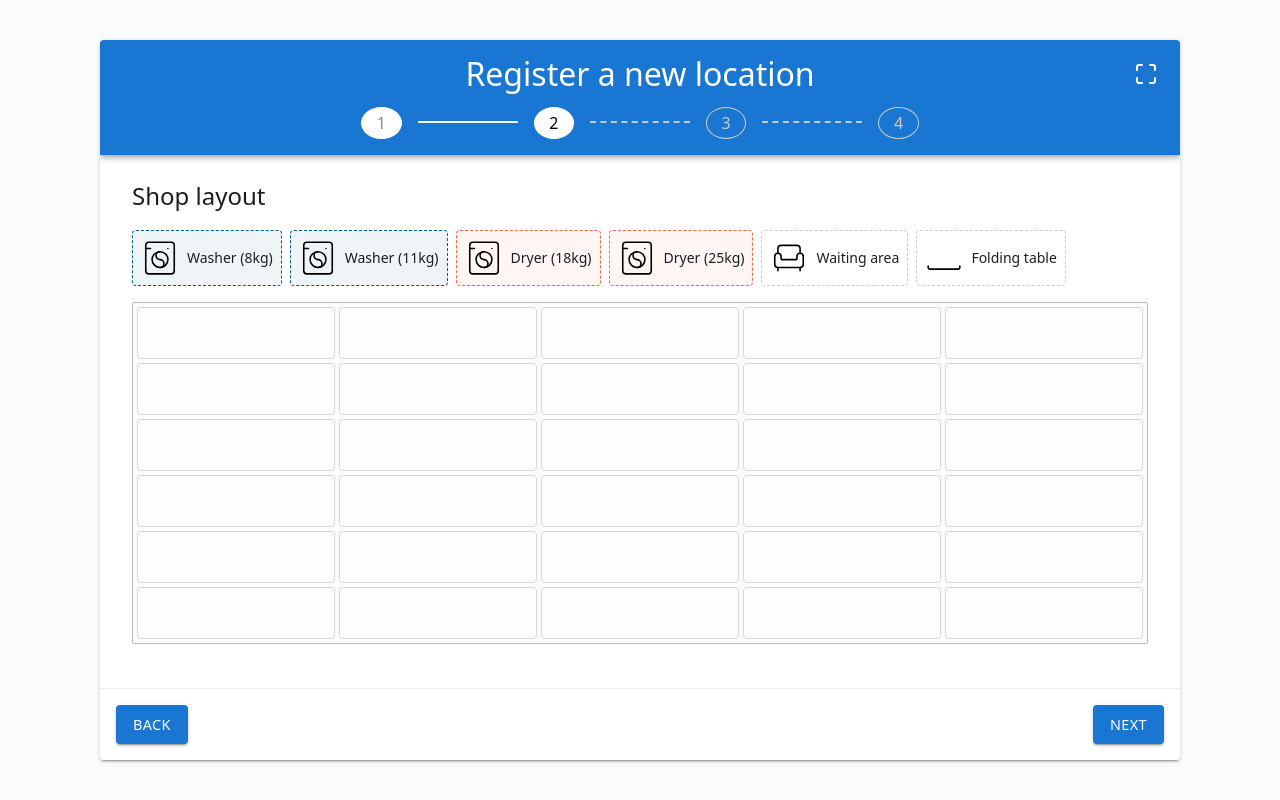
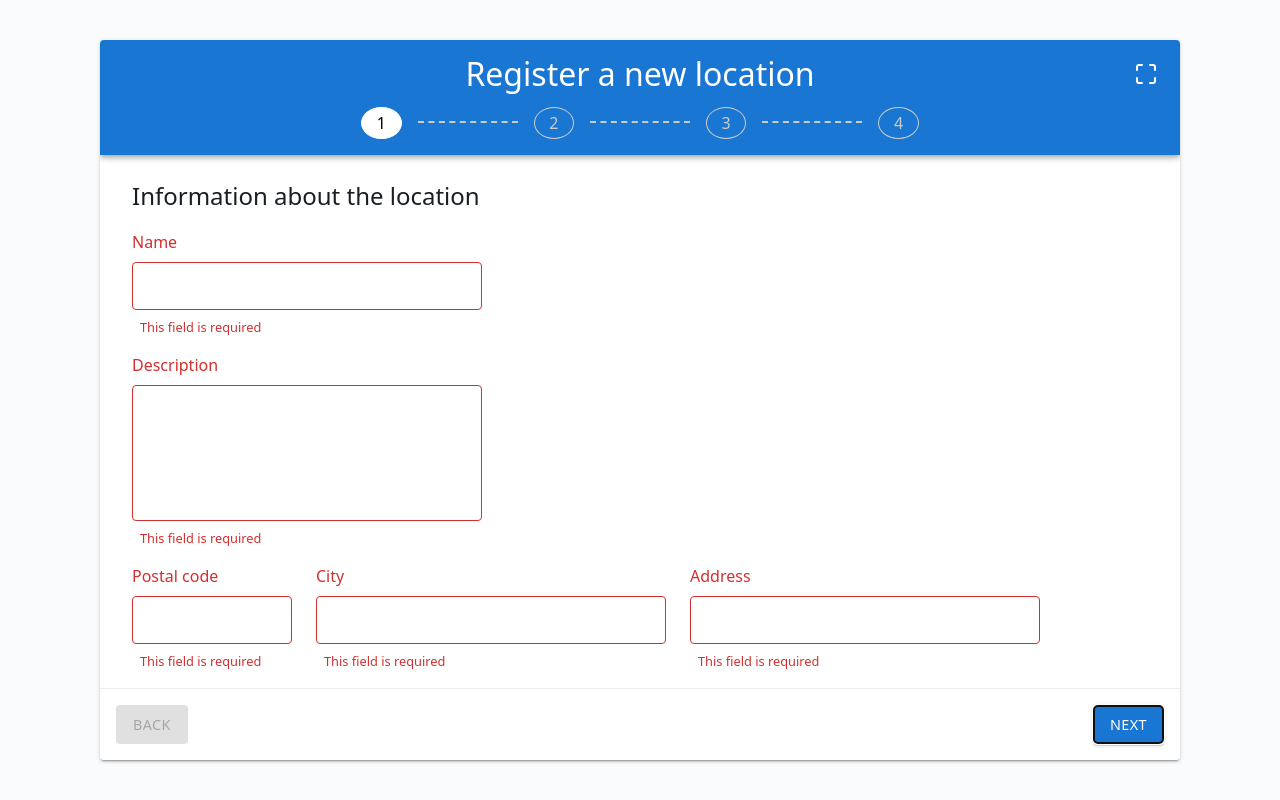
Before and after one commit to Zsuczko/ws2026-s17-r1-213, a React (Vite) app in the folder phase-2/phase-2-src/: page / in a window 1280 px wide. Both pictures are taken after a click on the button "NEXT". Built offline with nearby package versions, Linux system fonts and the light colour scheme.

Commit message:
Phase 2 - General informations checking is done

```diff
--- a/phase-2/phase-2-src/src/steps/general_information.tsx
+++ b/phase-2/phase-2-src/src/steps/general_information.tsx
@@ -5,7 +5,10 @@ import maximize from '../assets/maximize.svg';
 
 const GeneralInformation:React.FC<{onChange:(page:number)=>void}> = (props)=> {
 
-  const [postalCode, setPostalCode] = useState<number>(0)
+
+  const [isChecking, setIsChecking] = useState<boolean>(false)
+
+  const [postalCode, setPostalCode] = useState<string>("")
   const [name, setName] = useState<string>("")
   const [description, setDescription] = useState<string>("")
   const [city, setCity] = useState<string>("")
@@ -14,6 +17,21 @@ const GeneralInformation:React.FC<{onChange:(page:number)=>void}> = (props)=> {
   const [openFrom, setOpenFrom] = useState<string>("")
   const [openTo, setOpenTo] = useState<string>("")
 
+
+  const handlePostalCodeChange = (e: React.ChangeEvent<HTMLInputElement>) =>{
+    const postal = e.target.value.replace(/[^0-9]/g, "").slice(0, 4)
+    setPostalCode(postal)
+  }
+
+  function nextPage(){
+    if(name.length<3 || description.length<10 || postalCode.length<4 || city.length<3 || address.length<5 || openFrom.length<5 || openTo.length<5){
+      setIsChecking(true)
+    }
+
+    else{
+      props.onChange(2);
+    }
+  }
 
   return(
       <>
@@ -39,25 +57,45 @@ const GeneralInformation:React.FC<{onChange:(page:number)=>void}> = (props)=> {
       <h2>Information about the location</h2>
       <div className="input-group">
         <label htmlFor="input-1">Name</label>
-          <input type="text" id="input-1" autoComplete="new-password" value={name} onChange={(e)=>{setName(e.target.value)}}/>
+        <input type="text" id="input-1" autoComplete="new-password" className={isChecking && name.length<3?"error":""} value={name} onChange={(e)=>{setName(e.target.value)}}/>
+        {isChecking && name.length<3?
+        name.length!==0?
+        <span className="input-error">Must be at least 3 character long</span>:
+        <span className="input-error">This field is required</span>:<></>}
       </div>
       <div className="input-group">
         <label htmlFor="textarea">Description</label>
-          <textarea id="textarea" rows={5} autoComplete="new-password" value={description} onChange={(e)=>{setDescription(e.target.value)}}></textarea>
+        <textarea id="textarea" rows={5} className={isChecking && description.length<10?"error":""} autoComplete="new-password" value={description} onChange={(e)=>{setDescription(e.target.value)}}></textarea>
+        {isChecking && description.length<10?
+        description.length!==0?
+        <span className="input-error">Must be at least 10 character long</span>:
+        <span className="input-error">This field is required</span>:<></>}
       </div>
 
       <div className="input-row">
         <div className="input-group" id='postal-group'>
           <label htmlFor="postal">Postal code</label>
-           <PostalInput onChange={setPostalCode}></PostalInput>
+          <input type="text" id="postal" pattern='/d{4}' className={isChecking && postalCode.length<4?"error":""}  maxLength={4} inputMode='numeric' onInput={handlePostalCodeChange} value={postalCode} autoComplete="new-password"/>
+          {isChecking && postalCode.length<4?
+        postalCode.length!==0?
+        <span className="input-error">Must be at least 4 character long</span>:
+        <span className="input-error">This field is required</span>:<></>}
         </div>
         <div className="input-group">
           <label htmlFor="city">City</label>
-            <input type="text" id="city" autoComplete="new-password" value={city} onChange={(e)=>{setCity(e.target.value)}}/>
+          <input type="text" id="city" className={isChecking && city.length<3?"error":""}  autoComplete="new-password" value={city} onChange={(e)=>{setCity(e.target.value)}}/>
+          {isChecking && city.length<3?
+        city.length!==0?
+        <span className="input-error">Must be at least 3 character long</span>:
+        <span className="input-error">This field is required</span>:<></>}
         </div>
         <div className="input-group">
           <label htmlFor="address">Address</label>
-            <input type="text" id="address"  autoComplete="new-password" value={address} onChange={(e)=>{setAddress(e.target.value)}}/>
+          <input type="text" id="address" className={isChecking && address.length<3?"error":""}   autoComplete="new-password" value={address} onChange={(e)=>{setAddress(e.target.value)}}/>
+          {isChecking && address.length<5?
+        address.length!==0?
+        <span className="input-error">Must be at least 5 character long</span>:
+        <span className="input-error">This field is required</span>:<></>}
         </div>
       </div>
 
@@ -77,17 +115,21 @@ const GeneralInformation:React.FC<{onChange:(page:number)=>void}> = (props)=> {
       <div className="input-row">
         <div className="input-group input-time">
           <label htmlFor="from">From</label>
-            <input type="time" id="from" autoComplete="new-password" onChange={(e)=>{setOpenFrom(e.target.value)}}/>
+          <input type="time" id="from"  className={isChecking && openFrom.length<5?"error":""} autoComplete="new-password" onChange={(e)=>{setOpenFrom(e.target.value)}}/>
+          {isChecking && openFrom.length<5?
+        <span className="input-error">This field is required</span>:<></>}
         </div>
         <div className="input-group input-time">
           <label htmlFor="to">To</label>
-            <input type="time" id="to" autoComplete="new-password" onChange={(e)=>{setOpenTo(e.target.value)}}/>
+          <input type="time" id="to"  className={isChecking && openTo.length<5?"error":""} autoComplete="new-password" onChange={(e)=>{setOpenTo(e.target.value)}}/>
+          {isChecking && openTo.length<5?
+        <span className="input-error">This field is required</span>:<></>}
         </div>
       </div>
       </main>
       <footer className="footer">
         <button className="btn" disabled>Back</button>
-          <button className="btn" onClick={()=>{props.onChange(2)}}>Next</button>
+        <button className="btn" onClick={nextPage}>Next</button>
       </footer>
       </>
   );
```
Lines whose indentation alone changed are shown as unchanged.
